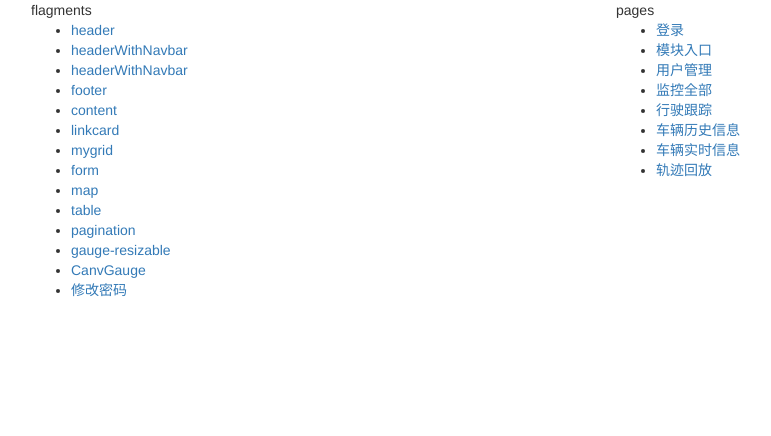
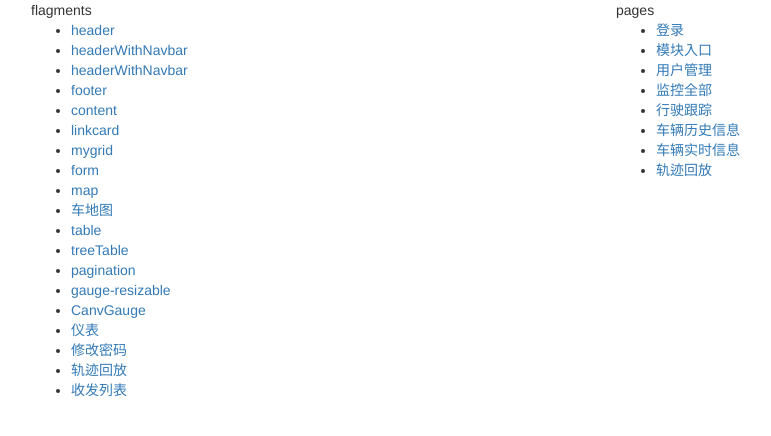
Before and after one commit to chunwei/smartcar, a website: page index.html in a window 1280 px wide. Shown: the whole page, without its empty margins (39-810 px from the left). Drawn offline with Linux system fonts and the light colour scheme.

Commit message:
Update index.html

```diff
--- a/index.html
+++ b/index.html
@@ -13,11 +13,16 @@
             <li><a href="src/fragment/mygrid.html">mygrid</a></li>
             <li><a href="src/fragment/form.html">form</a></li>
             <li><a href="src/fragment/map.html">map</a></li>
+            <li><a href="src/fragment/mapcar.html">车地图</a></li>
             <li><a href="src/fragment/table.html">table</a></li>
+            <li><a href="src/fragment/treeTable.html">treeTable</a></li>
             <li><a href="src/fragment/pagination.html">pagination</a></li>
             <li><a href="src/fragment/gauge-resizable.html">gauge-resizable</a></li>
             <li><a href="src/fragment/CanvGauge.html">CanvGauge</a></li>
+            <li><a href="src/fragment/highcharts.html">仪表</a></li>
             <li><a href="src/fragment/changepassword.html">修改密码</a></li>
+            <li><a href="src/fragment/LuShu.html">轨迹回放</a></li>
+            <li><a href="src/fragment/accordion.html">收发列表</a></li>
         </ul>
     </div>
     <div class="col-sm-6">
```
